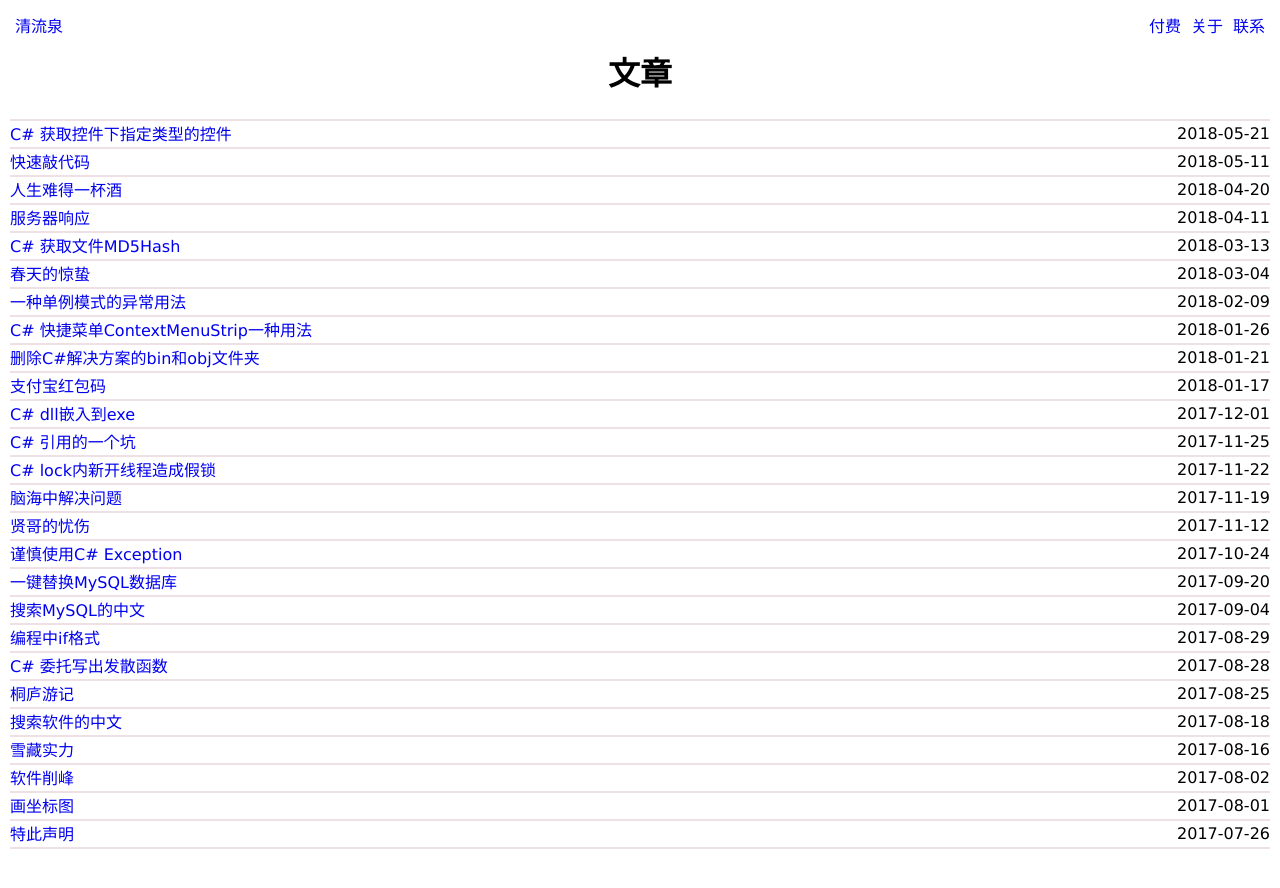
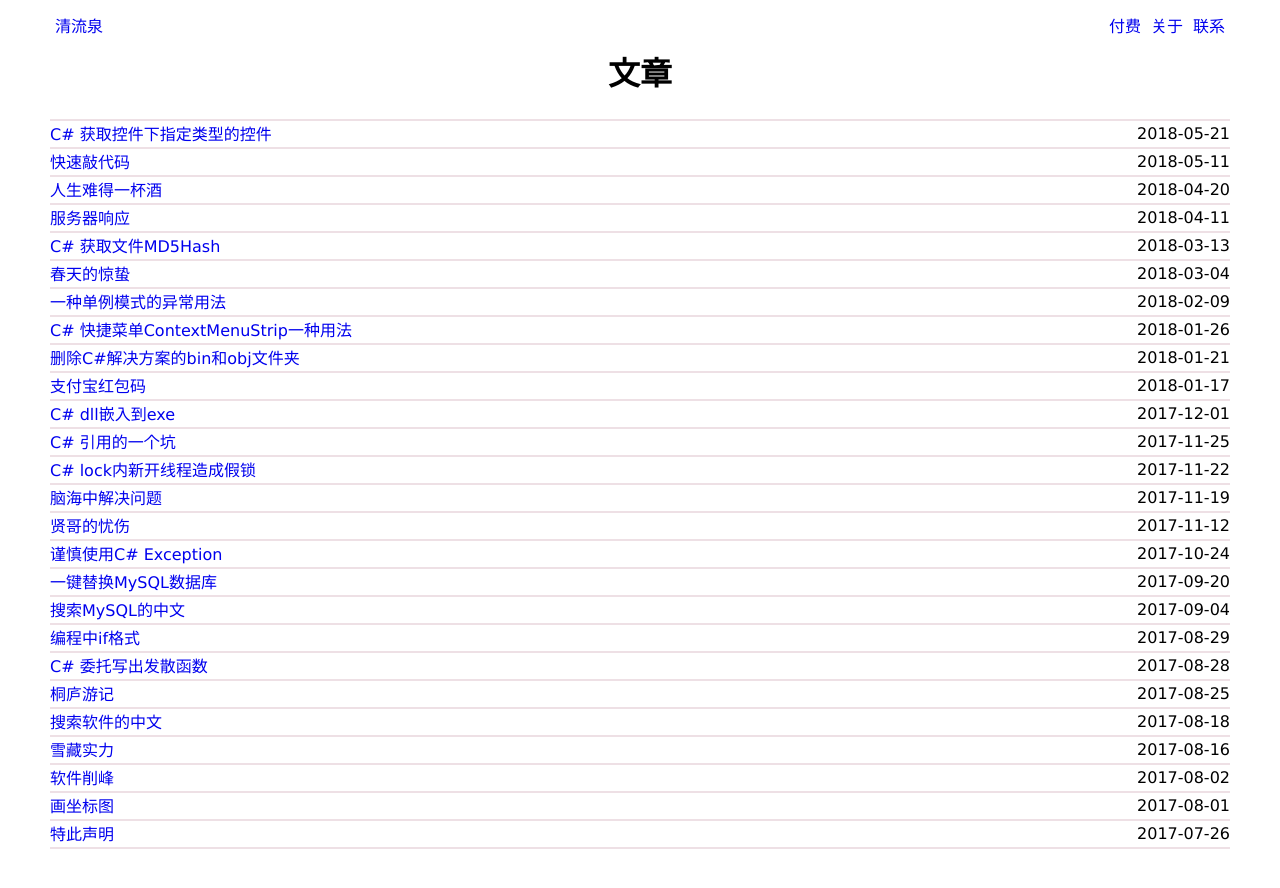
Before and after one commit to yinyongxian/yinyongxian.github.io, a Jekyll site: the page built from index.html, in a window 1280 px wide. Shown: the top 888 px of the page. Built offline with Jekyll 4.4.1, drawn with Linux system fonts in a browser that asks for light colours.

Commit message:
修改页边距
修改页边距

```diff
--- a/Media/style/main.css
+++ b/Media/style/main.css
@@ -3,8 +3,8 @@
 
 body {
     font-family:"lucida grande", "lucida sans unicode", lucida, helvetica, "Hiragino Sans GB", "Microsoft YaHei", "WenQuanYi Micro Hei", sans-serif;
-	margin-left: 10px;
-	margin-right: 10px;
+	margin-left: 50px;
+	margin-right: 50px;
 }
 
 P {
```
